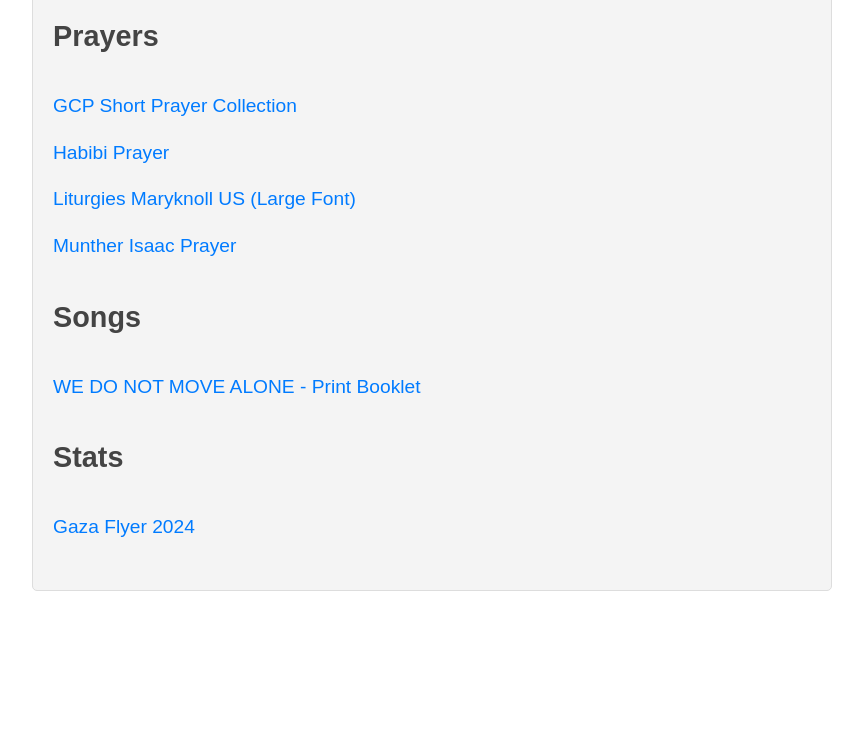
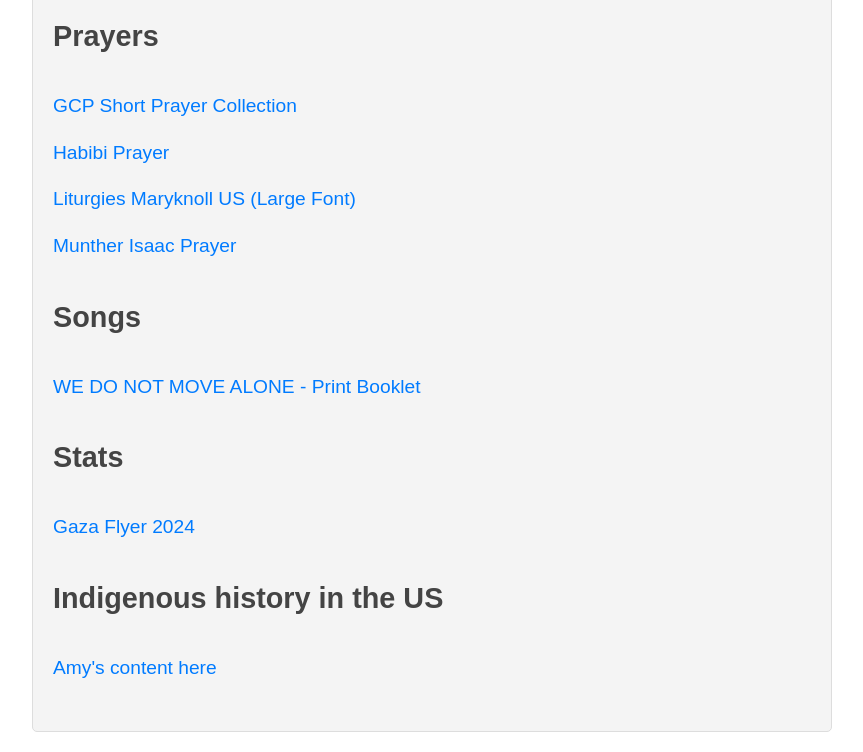
Before and after one commit to finedesign/gcp-pdx, a plain HTML site: page index.html in a window 1280 px wide. Shown: the part 141-893 px from the top of the page, without its empty margins (208-1071 px from the left). Before the commit the page ends 800 px from the top, so only its background shows below. Drawn offline with Linux system fonts and the light colour scheme.

Commit message:
add dead link to amy's content

```diff
--- a/index.html
+++ b/index.html
@@ -23,6 +23,10 @@
         <ul>
             <li><a href="Stats/Gaza-flyer-2024.pdf">Gaza Flyer 2024</a></li>
         </ul>
+        <h2>Indigenous history in the US</h2>
+        <ul>
+            <li><a href="#">Amy&apos;s content here</a></li>
+        </ul>
     </div>
 </body>
 </html>
```
